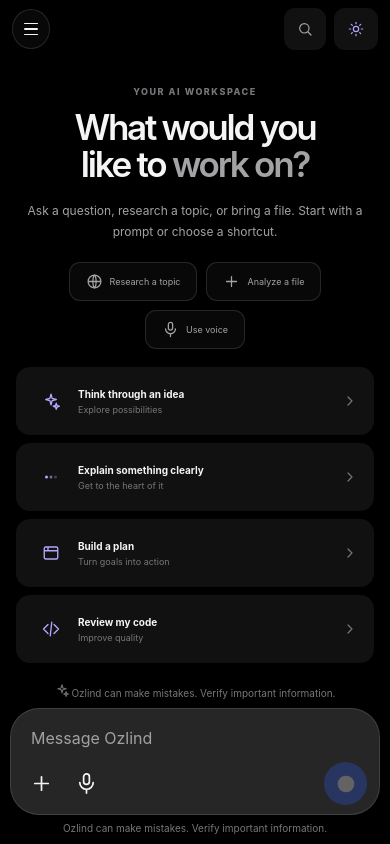
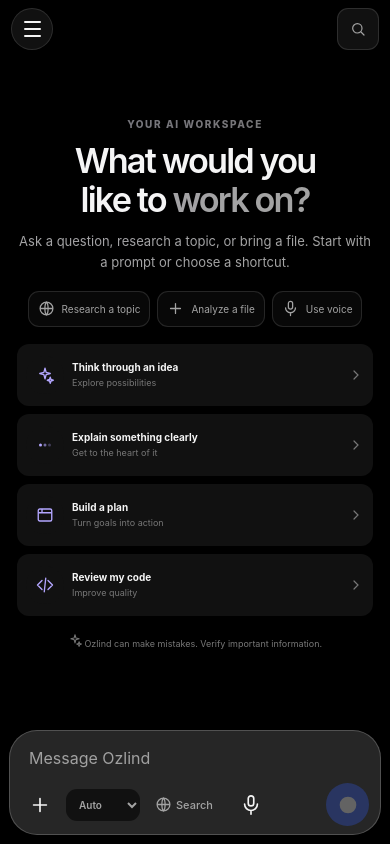
Before and after one commit to athulkrishnak047/ozlind-, a Next.js app: page /workspace in a window 390 px wide. Built offline with nearby package versions, Linux system fonts and the light colour scheme.

Commit message:
Consolidate responsive ChatGPT-inspired Ozlind interface styling

```diff
--- a/src/app/ozlind-design.css
+++ b/src/app/ozlind-design.css
@@ -1079,189 +1079,151 @@ button:focus-visible,a:focus-visible,input:focus-visible,textarea:focus-visible,
 .site-preview-prompt > svg { display: block; flex: 0 0 auto; }
 
 
-/* Mobile conversation UI — compact, message-first layout inspired by the supplied reference. */
+/* ChatGPT-inspired conversation polish: responsive, quiet, and unmistakably Ozlind. */
+.workspace { background: var(--oz-canvas); color: var(--oz-text); }
+.main-panel { min-width: 0; min-height: 0; }
+.chat-scroll { overscroll-behavior: contain; scroll-behavior: smooth; }
+.conversation { width: min(100% - 56px, 820px); }
+.message-row { align-items: flex-start; }
+.message-row.user .message-body { max-width: min(88%, 680px); }
+.message-row.assistant .message-body { min-width: 0; }
+.rich-text { overflow-wrap: anywhere; }
+.composer-area { flex: 0 0 auto; }
+.composer { transition: border-color .16s ease, box-shadow .16s ease, background .16s ease; }
+.composer textarea { overflow-y: auto; }
+.send-button { transition: transform .14s ease, opacity .14s ease, background .14s ease; }
+.send-button:active,.attach-button:active,.voice-button:active { transform: scale(.94); }
+.message-actions button { min-width: 32px; min-height: 32px; }
+.message-actions button:focus-visible,.composer button:focus-visible,.topbar button:focus-visible { outline: 2px solid var(--oz-accent); outline-offset: 3px; }
+.mobile-compose-trigger,.mobile-more-trigger { display: none; }
+
 @media (max-width: 760px) {
-  .workspace {
-    height: 100dvh;
-    min-height: 0;
-    overflow: hidden;
+  html,body { height: 100%; overflow: hidden; }
+  .workspace { position: relative; display: flex; width: 100%; height: 100dvh; min-height: 0; overflow: hidden; }
+  .main-panel { display: flex; flex: 1 1 auto; width: 100%; height: 100%; min-height: 0; overflow: hidden; }
+  .topbar {
+    position: relative; z-index: 5; display: flex; flex: 0 0 58px; min-height: 58px;
+    align-items: center; gap: 10px; padding: max(0px,env(safe-area-inset-top)) 14px 0;
+    border: 0; background: var(--oz-canvas); box-shadow: none;
   }
-  .main-panel { min-height: 0; }
-  .topbar {
-    flex: 0 0 58px;
-    padding: 0 14px;
-    border-bottom: 0;
-    background: var(--oz-canvas);
+  .mobile-nav-toggle {
+    display: inline-flex; width: 42px; height: 42px; flex: 0 0 42px;
+    flex-direction: column; align-items: center; justify-content: center; gap: 5px;
+    border: 1px solid var(--oz-line); border-radius: 50%; background: var(--oz-raised);
   }
+  .mobile-nav-toggle span { display: block; width: 17px; height: 1.7px; border-radius: 2px; background: var(--oz-text); }
   .breadcrumbs { display: none; }
-  .topbar-actions { margin-left: auto; gap: 8px; }
-  .workspace-command-trigger {
-    width: 42px;
-    min-width: 42px;
-    height: 42px;
-    justify-content: center;
-    padding: 0;
-    border: 0;
-    border-radius: 50%;
-    background: var(--oz-raised);
+  .topbar-actions { display: flex; align-items: center; gap: 8px; margin-left: auto; }
+  .mobile-compose-trigger,.mobile-more-trigger {
+    display: inline-grid; width: 42px; height: 42px; flex: 0 0 42px; place-items: center;
+    border: 1px solid var(--oz-line); border-radius: 50%; background: var(--oz-raised); color: var(--oz-text);
   }
-  .workspace-command-trigger span,
-  .workspace-command-trigger kbd { display: none; }
-  .theme-toggle {
-    min-width: 42px;
-    min-height: 42px;
-    justify-content: center;
-    border: 0;
-    border-radius: 50%;
-    background: var(--oz-raised);
-  }
-  .chat-scroll {
-    flex: 1 1 auto;
-    min-height: 0;
-    padding-bottom: 8px;
-    scrollbar-width: none;
-  }
+  .workspace-command-trigger { display: inline-grid; width: 42px; min-width: 42px; height: 42px; place-items: center; padding: 0; border: 1px solid var(--oz-line); border-radius: 50%; background: var(--oz-raised); }
+  .workspace-command-trigger > span,.workspace-command-trigger kbd { display: none; }
+  .workspace-command-trigger .desktop-search-icon { display: none; }
+  .workspace-command-trigger .mobile-more-icon { display: block; }
+  .theme-toggle { display: none !important; }
+  .privacy-pill { display: none; }
+  .chat-scroll { display: flex; flex: 1 1 auto; flex-direction: column; min-height: 0; overflow-y: auto; padding: 0 0 8px; scrollbar-width: none; }
   .chat-scroll::-webkit-scrollbar { display: none; }
   .welcome {
-    width: calc(100% - 32px);
-    justify-content: center;
-    padding: 28px 0 24px;
+    display: flex; flex: 1 0 auto; width: calc(100% - 34px); max-width: 640px;
+    min-height: min(100%, 570px); flex-direction: column; justify-content: center;
+    align-self: center; padding: 22px 0 28px; text-align: center;
   }
   .welcome-mark { display: none; }
-  .welcome-kicker { margin-top: 0; }
-  .welcome h1 { font-size: clamp(34px, 9vw, 43px); }
-  .welcome-copy { margin-bottom: 20px; }
-  .welcome-quick-actions { justify-content: center; flex-wrap: wrap; }
-  .suggestion-grid { grid-template-columns: 1fr; }
-  .conversation {
-    width: calc(100% - 32px);
-    padding: 18px 0 24px;
-  }
+  .welcome-kicker { margin: 0 0 12px; font-size: 10px; letter-spacing: .16em; }
+  .welcome h1 { margin: 0; font-size: clamp(34px, 8.8vw, 44px); line-height: 1.12; letter-spacing: -.055em; }
+  .welcome-copy { max-width: 390px; margin: 12px auto 18px; font-size: 13px; line-height: 1.6; }
+  .welcome-title-break { display: none; }
+  .welcome-quick-actions { justify-content: center; flex-wrap: wrap; gap: 7px; margin-bottom: 17px; }
+  .welcome-quick-actions button { min-height: 36px; padding: 0 11px; font-size: 10px; }
+  .suggestion-grid { grid-template-columns: repeat(2,minmax(0,1fr)); gap: 8px; }
+  .suggestion-card { min-height: 62px; padding: 9px; border-radius: 12px; }
+  .suggestion-card strong { font-size: 10px; }
+  .suggestion-card small { font-size: 9px; }
+  .welcome-footnote { margin-top: 17px; font-size: 9px; }
+  .conversation { flex: 0 0 auto; width: calc(100% - 34px); max-width: 760px; padding: 16px 0 26px; }
   .conversation-heading { display: none; }
-  .message-row {
-    display: flex;
-    gap: 0;
-    margin: 22px 0 28px;
-  }
-  .message-avatar,
-  .message-meta { display: none; }
+  .message-row { display: flex; gap: 0; margin: 22px 0 27px; }
+  .message-avatar,.message-meta { display: none !important; }
   .message-body { min-width: 0; padding: 0; }
-  .message-row.assistant .message-body {
-    width: 100%;
-    color: var(--oz-text);
-  }
+  .message-row.assistant .message-body { width: 100%; max-width: 100%; color: var(--oz-text); }
   .message-row.user { justify-content: flex-end; }
   .message-row.user .message-body {
-    flex: 0 1 auto;
-    max-width: 88%;
-    padding: 11px 16px;
-    border-radius: 23px;
-    background: #17176f;
-    color: #fff;
+    flex: 0 1 auto; max-width: 88%; padding: 10px 16px; border: 0;
+    border-radius: 24px; background: #17176f; color: #fff;
   }
-  html[data-theme="light"] .message-row.user .message-body {
-    background: #e9e7ff;
-    color: #17133f;
-  }
-  .message-body .message-content,
-  .message-body p,
-  .message-body li {
-    font-size: 16px;
-    line-height: 1.72;
-  }
-  .message-row.user .message-body p { margin: 0; }
-  .message-actions {
-    gap: 18px;
-    margin-top: 14px;
-  }
-  .message-actions button {
-    display: inline-flex;
-    align-items: center;
-    gap: 0;
-    min-width: 34px;
-    min-height: 34px;
-    justify-content: center;
-    font-size: 0;
-  }
+  html[data-theme="light"] .message-row.user .message-body { background: #eceaff; color: #17133f; }
+  .message-row.user .rich-text { color: inherit; }
+  .rich-text { font-size: 16px; line-height: 1.72; }
+  .rich-text p { margin-block: 0 1em; }
+  .message-row.user .rich-text p { margin: 0; }
+  .message-actions { display: flex; gap: 13px; margin-top: 12px; }
+  .message-actions button { min-width: 34px; min-height: 34px; padding: 0 5px; font-size: 0; }
   .message-actions button svg { width: 19px; height: 19px; }
-  .message-sources { margin-top: 16px; }
+  .message-sources { margin-top: 14px; }
   .composer-area {
-    position: relative;
-    z-index: 2;
-    flex: 0 0 auto;
-    width: 100%;
-    margin: 0;
-    padding: 8px 13px calc(10px + env(safe-area-inset-bottom));
+    position: relative; z-index: 6; display: block; flex: 0 0 auto;
+    width: 100%; margin: 0; padding: 7px 12px calc(9px + env(safe-area-inset-bottom));
     background: var(--oz-canvas);
   }
   .composer {
-    display: flex;
-    flex-direction: column;
-    gap: 4px;
-    padding: 10px 12px 9px;
-    border: 1px solid var(--oz-line);
-    border-radius: 29px;
-    background: #262626;
-    box-shadow: none;
+    display: flex; flex-direction: column; gap: 3px; padding: 9px 11px 8px;
+    border: 1px solid var(--oz-line-strong); border-radius: 28px;
+    background: #262626; box-shadow: none;
   }
   html[data-theme="light"] .composer { background: #f1f1f1; }
-  .composer:focus-within {
-    border-color: var(--oz-line-strong);
-    box-shadow: none;
-  }
+  .composer:focus-within { border-color: var(--oz-line-strong); box-shadow: none; }
+  .composer-context { display: none; }
   .composer textarea {
-    min-height: 39px;
-    max-height: 150px;
-    padding: 7px 8px 4px;
-    color: #fff;
-    font-size: 16px;
-    line-height: 1.5;
-    resize: none;
+    width: 100%; min-height: 40px; max-height: 145px; padding: 7px 8px 4px;
+    color: #fff; font-size: 16px; line-height: 1.45; resize: none;
   }
   html[data-theme="light"] .composer textarea { color: #111; }
   .composer textarea::placeholder { color: #a1a1a1; }
-  .composer-toolbar { min-height: 39px; gap: 8px; }
-  .composer-options { flex: 1; gap: 9px; }
-  .attach-button {
-    display: grid;
-    width: 38px;
-    height: 38px;
-    place-items: center;
-    border: 0;
-    border-radius: 50%;
-    background: transparent;
-    color: var(--oz-text);
-    font-size: 0;
+  .composer-toolbar { display: flex; min-height: 40px; align-items: center; gap: 6px; }
+  .composer-options { display: flex; flex: 1 1 auto; align-items: center; flex-wrap: nowrap; gap: 7px; }
+  .attach-button,.voice-button {
+    display: inline-grid; width: 38px; height: 38px; flex: 0 0 38px; place-items: center;
+    border: 0; border-radius: 50%; background: transparent; color: var(--oz-text);
   }
-  .attach-button svg { width: 23px; height: 23px; }
-  .model-select,
-  .web-search-button,
-  .composer-hint { display: none !important; }
-  .voice-button {
-    display: grid;
-    width: 40px;
-    height: 40px;
-    place-items: center;
-    border: 0;
-    border-radius: 50%;
-    background: transparent;
-    color: var(--oz-text);
+  .attach-button svg,.voice-button svg { width: 22px; height: 22px; }
+  .model-select { max-width: 88px; min-width: 70px; min-height: 32px; font-size: 10px !important; }
+  .web-search-button { min-height: 32px; padding-inline: 8px; font-size: 9px; }
+  .composer-hint,.composer-disclaimer { display: none; }
+  .send-button { display: inline-grid; width: 43px; height: 43px; flex: 0 0 43px; place-items: center; border: 0; border-radius: 50%; background: #315efb; color: #fff; }
+  .stop-button { background: #d94b55; color: #fff; }
+  .attachment-chip { max-width: 100%; }
+  .error-banner { margin-bottom: 7px; }
+  .sidebar {
+    position: fixed; z-index: 40; inset: 0 auto 0 0; display: flex;
+    width: min(86vw,320px); height: 100dvh; flex: none; min-height: 0;
+    padding: max(18px,env(safe-area-inset-top)) 16px max(14px,env(safe-area-inset-bottom));
+    border-right: 1px solid var(--oz-line-strong); background: var(--oz-surface);
+    box-shadow: 24px 0 70px rgba(0,0,0,.32); transform: translateX(-105%);
+    transition: transform .22s cubic-bezier(.2,.75,.25,1),visibility .22s; visibility: hidden;
   }
-  .voice-button svg { width: 23px; height: 23px; }
-  .send-button {
-    width: 43px;
-    height: 43px;
-    flex: 0 0 43px;
-    border-radius: 50%;
-    background: #315efb;
-    color: #fff;
-  }
-  .stop-button { background: #d94b55; color: #fff; }
-  .composer-disclaimer { margin: 7px 0 0; font-size: 10px; }
-  .error-banner { font-size: 12px; }
+  .sidebar.sidebar-open { transform: translateX(0); visibility: visible; }
+  .sidebar .brand { display: inline-flex; margin: 2px 0 25px 3px; }
+  .sidebar .brand-word { display: inline; }
+  .sidebar .new-chat-button { display: flex; width: 100%; min-height: 44px; justify-content: flex-start; padding: 10px 13px; font-size: 13px; }
+  .sidebar .sidebar-section { display: block; margin-top: 24px; }
+  .sidebar .sidebar-label { display: block; }
+  .sidebar .recent-chats { display: flex; flex-direction: column; min-height: 0; overflow: hidden; }
+  .sidebar .recent-chats .history-row,.sidebar .recent-chats .history-item { display: flex; }
+  .sidebar .sidebar-note,.sidebar .profile-row,.sidebar .sidebar-spacer { display: flex; }
+  .mobile-sidebar-backdrop { position: fixed; z-index: 35; inset: 0; display: block; width: 100%; height: 100%; border: 0; background: rgba(0,0,0,.58); backdrop-filter: blur(4px); }
 }
-@media (max-width: 430px) {
-  .topbar { flex-basis: 54px; padding: 0 12px; }
-  .conversation { width: calc(100% - 28px); }
-  .composer-area { padding-right: 10px; padding-left: 10px; }
+@media (max-width: 420px) {
+  .topbar { padding-inline: 11px; }
+  .composer-area { padding-inline: 9px; }
+  .welcome-quick-actions button { padding-inline: 9px; }
+  .suggestion-grid { grid-template-columns: 1fr; width: min(100%,390px); }
+  .model-select { max-width: 76px; min-width: 64px; }
+  .web-search-button { padding-inline: 6px; }
 }
+@media (prefers-reduced-motion: reduce) {
+  .chat-scroll { scroll-behavior: auto; }
+  .sidebar { transition: none; }
+}
```
